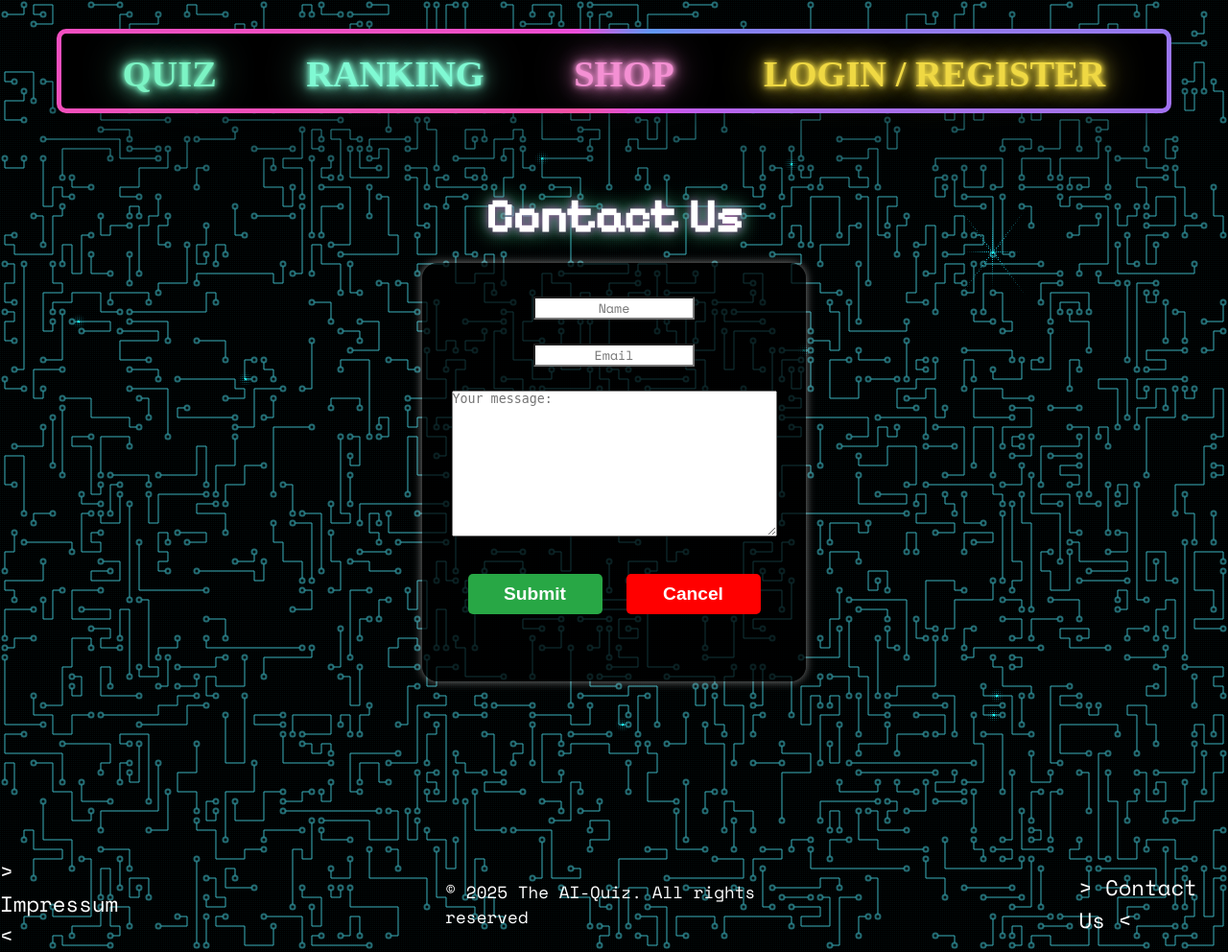
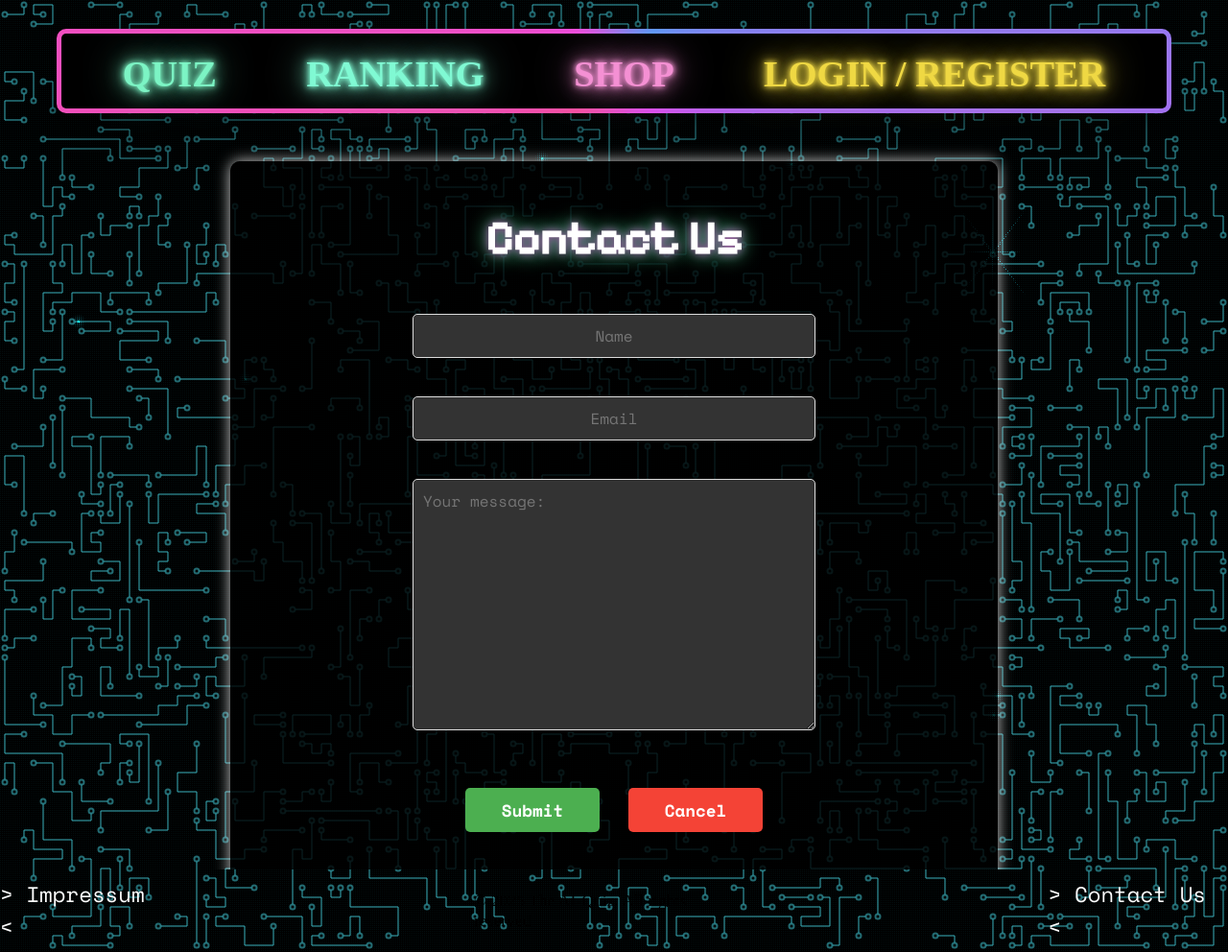
Before and after one commit to dci-fbw-p-24-e03/FinalProjectFOLK, a Django app: page /contact/ in a window 1280 px wide. Shown: the whole page at 96% size. Run offline with Django 5.2, Linux system fonts and the light colour scheme; parts of the project's set-up code (start-up, migrations or seed data) failed here and were passed over; some web fonts are replaced.

Commit message:
contact_uc_success fixed

```diff
--- a/main/templates/contact_us.html
+++ b/main/templates/contact_us.html
@@ -2,8 +2,8 @@
 {% block title %}Contact Us{% endblock %}
 
 {% block content %}
-    <h1>Contact Us</h1>
     <div class="form-container">
+        <h1>Contact Us</h1>
         <form method="post">
             {% csrf_token %}
             <div class="form-group">
--- a/main/templates/contact_us_success.html
+++ b/main/templates/contact_us_success.html
@@ -2,9 +2,9 @@
 {% block title %}Thank You{% endblock %}
 
 {% block content %}
-<div class="form-container">
+<div class="form-container-success">
     <p>We have received your message and will respond as soon as possible.
-    Thank you for your patience!</p><br>
+    Thank you for your patience!</p>
     <button onclick="window.location.href='{% url 'home_view' %}'" class="btn btn-primary">Back to Homepage</button>
 </div>
 {% endblock %}
--- a/static/css/contact_us.css
+++ b/static/css/contact_us.css
@@ -1,27 +1,36 @@
 h1 {
+  font-family: 'Pixelify Sans', sans-serif;
+  font-size: 3em;
+  text-shadow: 0 0 10px #ff00ff, 0 0 20px #00ffff;
+  animation: rainbow-glow 3s ease-in-out infinite;
+  margin-bottom: 20px;
+  color: white;
   text-align: center;
-    color: white;
-    font-family: "Pixelify Sans", sans-serif;
-    margin-bottom: 20px;
-    font-size: 3em;
-    text-shadow: 0 0 10px #ff00ff, 0 0 20px #ff00ff, 0 0 30px #00ffff,
-      0 0 40px #00ffff, 0 0 50px #ffff00, 0 0 60px #ffff00;
-    animation: rainbow-glow 3s ease-in-out infinite;
+}
+
+@keyframes rainbow-glow {
+  0% {
+    text-shadow: 0 0 10px #ff00ff, 0 0 20px #00ffff;
+  }
+  50% {
+    text-shadow: 0 0 10px #00ff00, 0 0 20px #ffff00;
+  }
+  100% {
+    text-shadow: 0 0 10px #ff00ff, 0 0 20px #00ffff;
+  }
 }
 
 .form-container {
-    background-color: rgba(0, 0, 0, 0.7);
-    padding: 4%;
-    padding-top: 1.5%;
-    border-radius: 16px;
-    box-shadow: 0 0 10px rgba(255, 255, 255, 0.5);
-    width: 90%;
-    max-width: 400px;
+  background-color: rgba(0, 0, 0, 0.8);
+  padding: 30px;
+  border-radius: 10px;
+  box-shadow: 0 0 15px rgba(255, 255, 255, 0.8);
   text-align: center;
-    display: flex;
-    flex-direction: column;
-    align-items: center;
-    justify-content: center;
+  width: 90vw;
+  max-width: 800px;
+  margin: 0 auto;
+  color: white;
+  font-family: "Space Mono", serif;
 }
 
 .form-group {
@@ -29,26 +38,77 @@
   margin-bottom: 15px;
 }
 
+.form-group label {
+  font-size: 1.2em;
+  color: white;
+  display: block;
+  margin-bottom: 8px;
+}
+
+/* Style input fields and textarea elements inside the form-group */
+.form-group input,
+.form-group textarea {
+  width: 60%;
+  padding: 10px;
+  margin: 10px auto 5px;
+  display: block;
+  border-radius: 5px;
+  border: 1px solid #ddd;
+  background-color: #333;
+  color: white;
+  font-size: 1em;
+  font-family: "Space Mono", serif;
+}
+
+.form-group input:focus,
+.form-group textarea:focus {
+  outline: none;
+  border: 1px solid #00ffff;
+}
+
 .button-group {
   display: flex;
   justify-content: center;
-    gap: 5px;
-    width: 100%;
+  gap: 10px;
+  margin-top: 20px;
 }
 
-.btn-primary {
-    background-color: #28a745;
-    border-color: #28a745;
+.btn-primary,
+.btn-danger {
+  flex: 1;
+  max-width: 140px;
+  padding: 10px 20px;
+  border: none;
+  border-radius: 5px;
+  font-size: 1.1em;
+  cursor: pointer;
+  transition: background-color 0.3s ease, transform 0.2s ease;
+  font-family: "Space Mono", serif;
+  text-align: center;
+  text-decoration: none;
 }
 
-.btn-danger {
-    background-color: red;
-    border-color: red;
+/* Submit button style (green) */
+.btn-primary {
+  background-color: #4caf50;
+  border-color: #4caf50;
+  color: white;
 }
 
-/* Prevent hover effect on Cancel button */
+.btn-primary:hover {
+  background-color: #45a049;
+  transform: translateY(-2px);
+}
+
+/* Cancel button style (red) */
+.btn-danger {
+  background-color: #f44336;
+  border-color: #f44336;
+  color: white;
+}
+
 .btn-danger:hover {
-    background-color: red;
-    border-color: red;
+  background-color: #e53935;
+  transform: translateY(-2px);
   opacity: 1;
 }
--- a/static/css/contact_us_success.css
+++ b/static/css/contact_us_success.css
@@ -1,24 +1,42 @@
-p {
-    display: flex;
-    flex-direction: column;
+
+.form-container-success p {
+    font-size: 1.5em !important;
     font-family: "Space Mono", serif;
     color: white;
     text-decoration: none;
-    align-items: center;
-    font-size: 1.5em;
+    margin-bottom: 30px;
 }
 
-.form-container {
-    background-color: rgba(0, 0, 0, 0.7);
-    padding: 4%;
-    padding-top: 1.5%;
+/* Increase size of the container */
+.form-container-success {
+    background-color: rgba(0, 0, 0, 0.8);
+    padding: 6%; /* Increase padding for more space around the content */
+    padding-top: 2%;
     border-radius: 16px;
     box-shadow: 0 0 10px rgba(255, 255, 255, 0.5);
     width: 90%;
-    max-width: 400px;
+    max-width: 500px; /* Increase max-width to make the container wider */
     text-align: center;
     display: flex;
     flex-direction: column;
     align-items: center;
     justify-content: center;
+    gap: 20px; /* Add some space between elements */
 }
+
+/* Style for the button */
+button {
+    padding: 12px 20px; /* Increase padding for the button */
+    font-size: 1.2em; /* Increase button font size */
+    background-color: #4caf50;
+    border: none;
+    border-radius: 5px;
+    color: white;
+    cursor: pointer;
+    transition: background-color 0.3s ease, transform 0.2s ease;
+}
+
+button:hover {
+    background-color: #45a049;
+    transform: translateY(-2px);
+}
--- a/static/css/further_general_styling.css
+++ b/static/css/further_general_styling.css
@@ -64,7 +64,7 @@
   display: flex;
   flex-direction: column;
   align-items: center;
-  background-color: rgba(0, 0, 0, 0.7);
+  background-color: rgba(0, 0, 0, 0.8);
   font-family: "Space Mono", serif;
   padding: 4%;
   padding-top: 1.5%;
```
Lines whose indentation alone changed are shown as unchanged.
